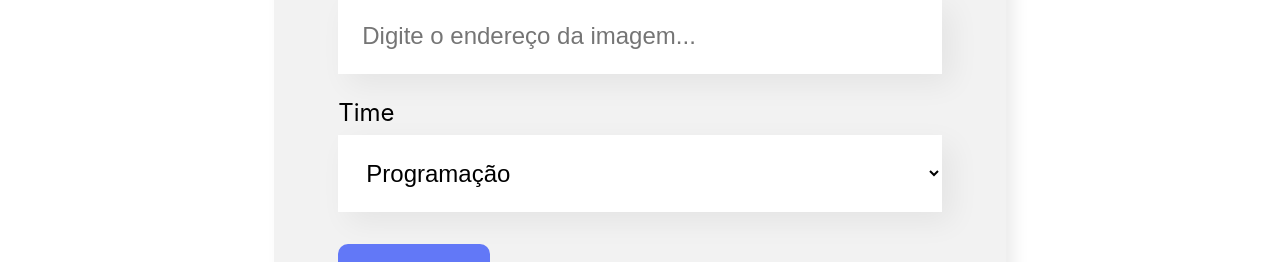
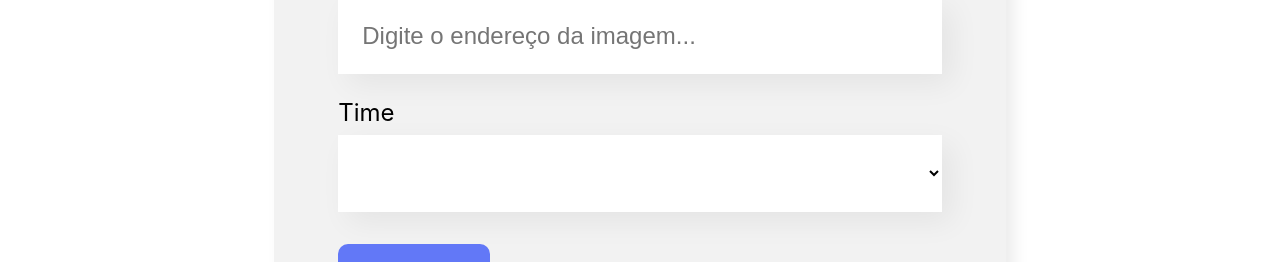
Before and after one commit to leonardoPetruncko/MonteseutimeCSGO, a React (Create React App) app: page / in a window 1280 px wide. Shown: the part 1000-1262 px from the top of the page. Built offline with nearby package versions, Linux system fonts and the light colour scheme.

Commit message:
Resolvendo bugs

```diff
--- a/src/App.js
+++ b/src/App.js
@@ -47,7 +47,6 @@ function App() {
   const [colaboradores, setColaboradores] = useState([])
 
   const aoNovoColaboradorAdicionado = (colaborador) => {
-    console.log(colaborador)
     setColaboradores([...colaboradores, colaborador])
   }
 
@@ -61,7 +60,7 @@ function App() {
         nome={time.nome}
         corPrimaria={time.corPrimaria}
         corSecundaria={time.corSecundaria}
-        colaboradores={colaboradores}
+        colaboradores={colaboradores.filter(colaborador => colaborador.time === time.nome)}
       />)}
 
       <Rodape />
--- a/src/componentes/Colaborador/index.js
+++ b/src/componentes/Colaborador/index.js
@@ -1,8 +1,8 @@
 import './Colaborador.css'
 
-const Colaborador = ({ nome, imagem, cargo }) => {
+const Colaborador = ({ nome, imagem, cargo, corDeFundo }) => {
     return (<div className='colaborador'>
-        <div className='cabecalho'>
+        <div className='cabecalho' style={{backgroundColor: corDeFundo}}>
             <img src={imagem} alt={nome}/>
         </div>
         <div className='rodape'>
--- a/src/componentes/ListaSuspensa/index.js
+++ b/src/componentes/ListaSuspensa/index.js
@@ -4,7 +4,8 @@ const ListaSuspensa = (props) => {
     return (
         <div className='lista-suspensa'>
             <label>{props.label}</label>
-            <select onChange={evento => props.aoAlterado(evento.target.value)} required={props.required} value={props.value}>
+            <select onChange={evento => props.aoAlterado(evento.target.value)} required={props.required} value={props.valor}>
+                <option value=""></option>
                 {props.itens.map(item => {
                     return <option key={item}>{item}</option>
                 })}
--- a/src/componentes/Time/index.js
+++ b/src/componentes/Time/index.js
@@ -8,7 +8,7 @@ const Time = (props) => {
         (props.colaboradores.length > 0) ? <section className='time' style={css}>
             <h3 style={{ borderColor: props.corPrimaria }}>{props.nome}</h3>
             <div className='colaboradores'>
-                {props.colaboradores.map( colaborador => <Colaborador nome={colaborador.nome} cargo={colaborador.cargo} imagem={colaborador.imagem}/> )}
+                {props.colaboradores.map( colaborador => <Colaborador corDeFundo={props.corPrimaria} key={colaborador.nome} nome={colaborador.nome} cargo={colaborador.cargo} imagem={colaborador.imagem}/> )}
             </div>
         </section>
         : ''
```
